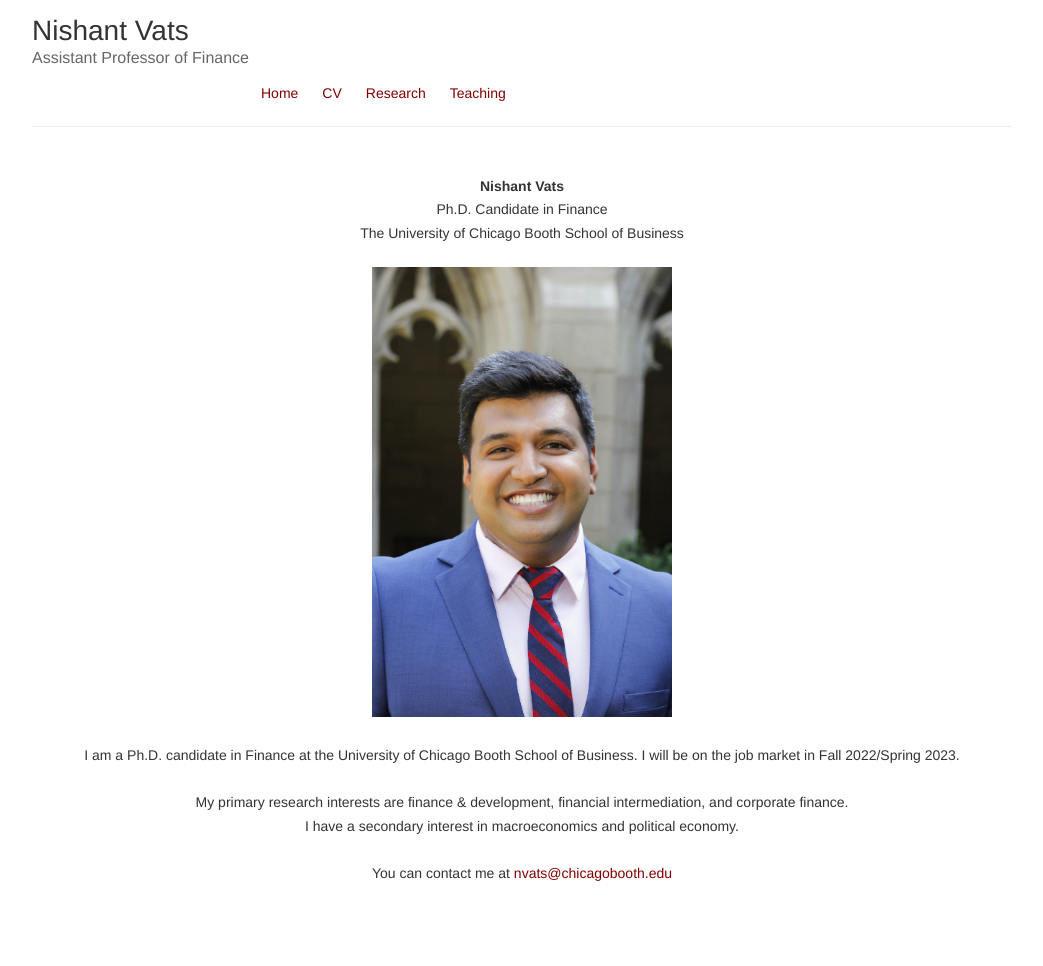
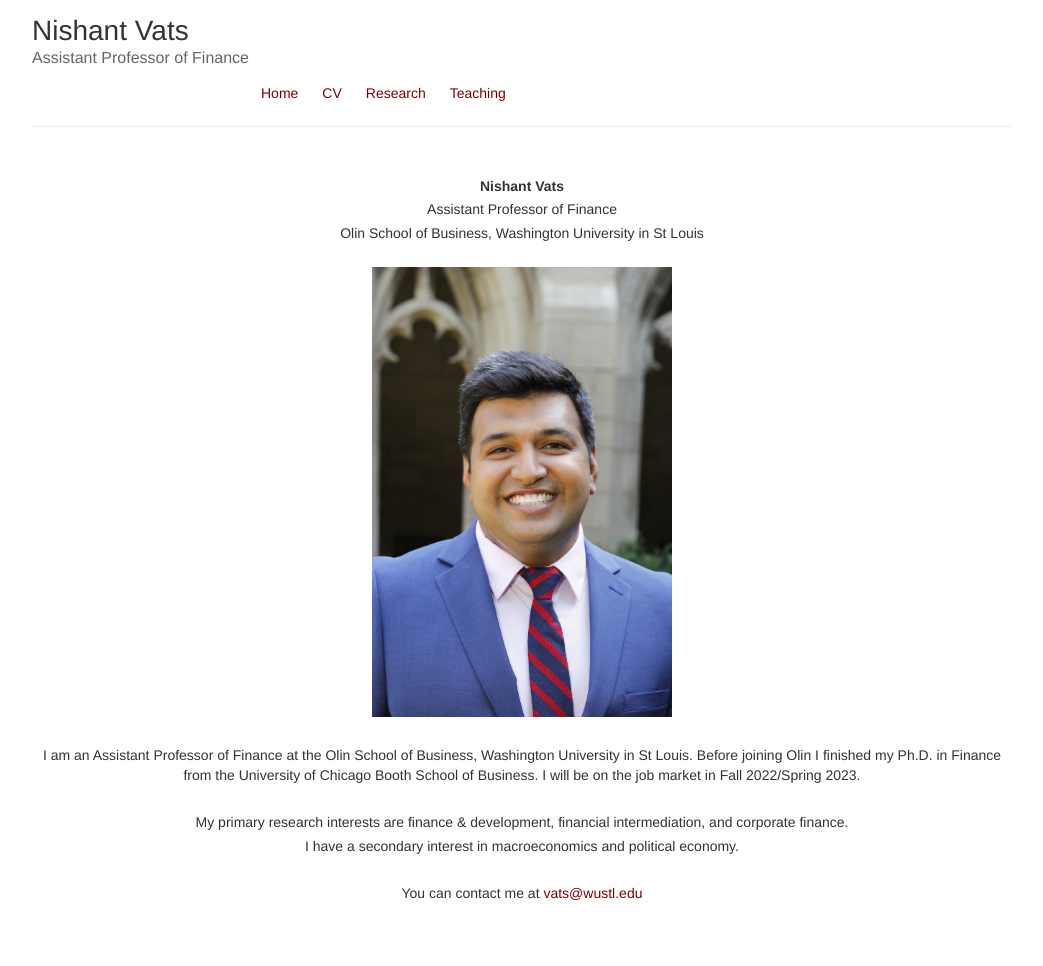
Before and after one commit to nishvats/nishvats.github.io, a Jekyll site: the page built from index.html, in a window 1280 px wide. Shown: the whole page, without its empty margins (118-1161 px from the left). Built offline with Jekyll 4.4.1, drawn with Linux system fonts in a browser that asks for light colours.

Commit message:
Update index.html

```diff
--- a/index.html
+++ b/index.html
@@ -2,23 +2,23 @@
 layout: default
 ---
 {% seo %}
-<head> <title> Nishant Vats, PhD Candidate in Finance at Chicago Booth </title>
- <meta name="description" content="I am a Ph.D. candidate in Finance at the University of Chicago Booth School of Business">
- <meta name="keywords" content="Nishant Vats, Vats PhD, Booth, Finance, Nishant Vats Finance, Nishant Vats Booth, Vats Booth, Nishant Booth, Nishant Finance PhD">
+<head> <title> Nishant Vats, Assistant Professor of Finance at Olin School of Business </title>
+ <meta name="description" content="I am an Assistant Professor of Finance at the Olin School of Business, Washington University in St Louis">
+ <meta name="keywords" content="Nishant Vats, Vats PhD, Booth, Finance, Nishant Vats Finance, Nishant Vats Booth, Vats Booth, Nishant Booth, Nishant Finance PhD, Finance Professor, Professor Olin", "Vats Finance PhD">
  </head>
 <center>
 <p><b>Nishant Vats</b></p>
-<p>Ph.D. Candidate in Finance</p>
-<p>The University of Chicago Booth School of Business</p>
+<p>Assistant Professor of Finance</p>
+<p>Olin School of Business, Washington University in St Louis</p>
 <br>
 <img src="images/nish_headshot.jpg" width="300">
 <br>
 <br>
 
-<p> I am a Ph.D. candidate in Finance at the University of Chicago Booth School of Business. I will be on the job market in Fall 2022/Spring 2023. </p>
+<p>I am an Assistant Professor of Finance at the Olin School of Business, Washington University in St Louis. Before joining Olin I finished my Ph.D. in Finance from the University of Chicago Booth School of Business. I will be on the job market in Fall 2022/Spring 2023. </p>
   <br>
 <p>My primary research interests are finance & development, financial intermediation, and corporate finance.</p>
 <p>I have a secondary interest in macroeconomics and political economy.</p>
    <br>
-<p>You can contact me at <a href = "mailto:nvats@chicagobooth.edu">nvats@chicagobooth.edu</a></p>
+<p>You can contact me at <a href = "mailto:vats@wustl.edu">vats@wustl.edu</a></p>
 </center>
```
